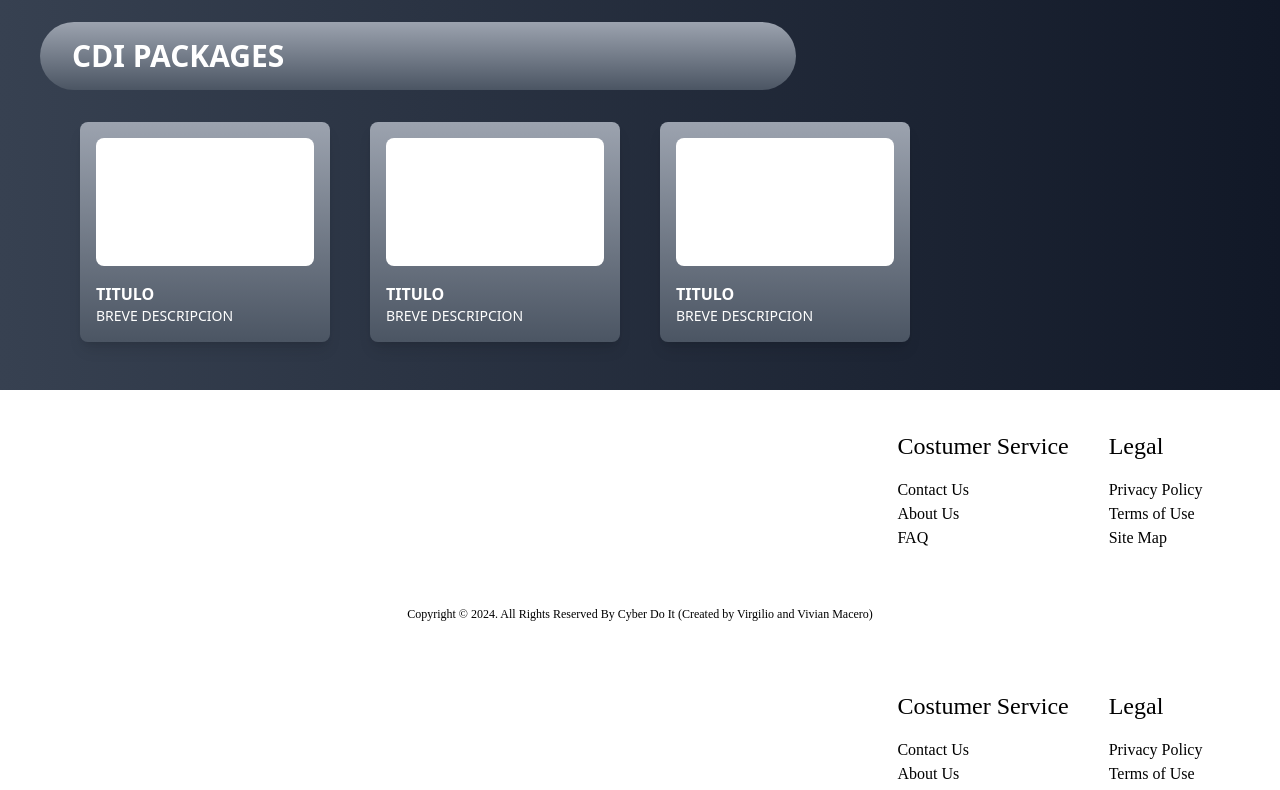
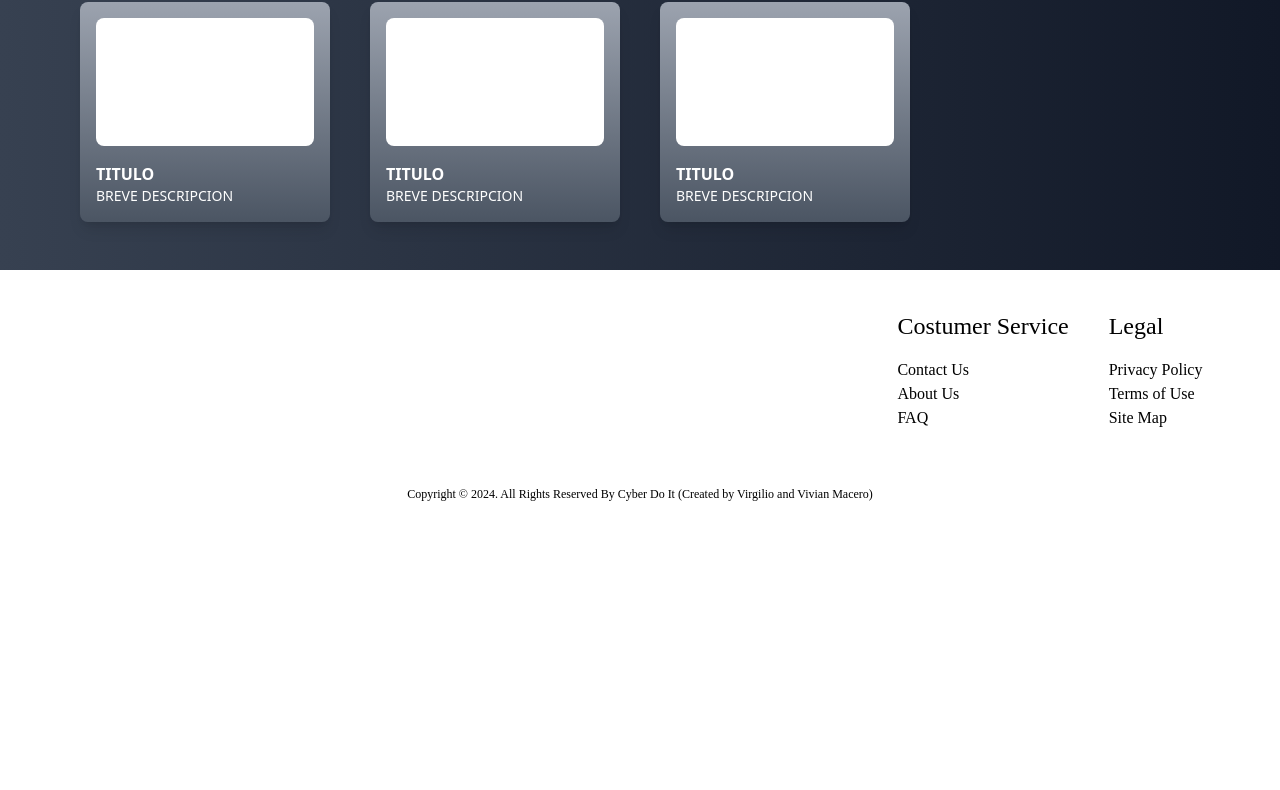
Before and after one commit to VirgilioMacero/cyber-do-it-WebPage, a React (Vite) app: page /products in a window 1280 px wide. Shown: the part 1995-2785 px from the top of the page. After the commit the page ends 2497 px from the top, so only its background shows below. Built offline with nearby package versions, Linux system fonts and the light colour scheme; a web font is replaced by a local one.

Commit message:
Feature/Footer Put in the Bottom and and aded Not Found Page

```diff
--- a/package.json
+++ b/package.json
@@ -15,8 +15,7 @@
     "react": "^18.2.0",
     "react-cookie": "^7.1.0",
     "react-dom": "^18.2.0",
-    "react-router-dom": "^6.22.3",
-    "react-swipeable": "^7.0.1"
+    "react-router-dom": "^6.22.3"
   },
   "devDependencies": {
     "@types/react": "^18.2.56",
--- a/src/App.tsx
+++ b/src/App.tsx
@@ -10,6 +10,7 @@ import { Route, Routes } from "react-router-dom";
 import Products from "./views/Products";
 import Header from "./components/Shared/Header";
 import Footer from "./components/Shared/Footer";
+import NotFound from "./components/Shared/NotFound";
 
 function App() {
   const [cookies] = useCookies(["cookieConsent"]);
@@ -22,6 +23,7 @@ function App() {
         <Routes>
           <Route path="/" element={<Home />} />
           <Route path="/products" element={<Products />} />
+          <Route path="*" element={<NotFound />} />
         </Routes>
         {!cookies.cookieConsent && <CookieConsent />}
         <Footer />
--- a/src/components/Home/Carrousel.tsx
+++ b/src/components/Home/Carrousel.tsx
@@ -1,7 +1,5 @@
 import { useState } from "react";
 import image from "../../assets/carrousel-background.png";
-import { useSwipeable } from "react-swipeable";
-
 export default function Carrousel({ images }: { images: Array<string> }) {
   const [currentIndex, setCurrentIndex] = useState(0);
   const [isDragging, setIsDragging] = useState(false);
@@ -48,15 +46,6 @@ export default function Carrousel({ images }: { images: Array<string> }) {
 
   // Swipe for Phone Gestures
 
-  const handlers = useSwipeable({
-    onSwipedLeft: () => {
-      nextSlide();
-    },
-    onSwipedRight: () => {
-      prevSlide();
-    },
-  });
-
   return (
     <div
       className="w-full min-h-[420px] h-80 pb-12 max-[700px]:pt-12"
@@ -102,7 +91,6 @@ export default function Carrousel({ images }: { images: Array<string> }) {
                     alt=""
                     key={index}
                     className="min-w-full h-full"
-                    {...handlers}
                   />
                 );
               } else {
@@ -110,7 +98,6 @@ export default function Carrousel({ images }: { images: Array<string> }) {
                   <div
                     key={index}
                     className="h-full text-white min-w-full flex items-center justify-center w-full bg-transparent"
-                    {...handlers}
                   >
                     {image}
                   </div>
--- a/src/components/Shared/Footer.tsx
+++ b/src/components/Shared/Footer.tsx
@@ -2,7 +2,7 @@ export default function Footer() {
   const fechaActual = new Date();
 
   return (
-    <div className="h-[220px] w-full">
+    <div className=" w-full relative bottom-0">
       <div className="flex flex-row-reverse  mt-10 max-[700px]:flex-row max-[700px]:ml-4">
         <div
           className="grid grid-cols-2 gap-10 max-[376px]:grid-cols-1 "
@@ -47,7 +47,7 @@ export default function Footer() {
         </div>
       </div>
       <div
-        className="w-full text-center mt-10 max-[571px]:mt-0"
+        className="w-full text-center pt-10 max-[571px]:mt-0"
         style={{ fontFamily: "Azeret Mono" }}
       >
         <p className="text-xs">
--- /dev/null
+++ b/src/components/Shared/NotFound.tsx
@@ -0,0 +1,9 @@
+import React from "react";
+
+export default function NotFound() {
+  return (
+    <div className="container mx-auto">
+      <h1 className="text-2xl">Page Not Found</h1>
+    </div>
+  );
+}
--- a/src/views/Products.tsx
+++ b/src/views/Products.tsx
@@ -5,34 +5,33 @@ import SectionProduct from "../components/Products/SectionProduct";
 
 export default function Products() {
   const desing = [
-        { id: 1, title: 'TITULO', description: 'BREVE DESCRIPCION', price: '$$$' },
-        { id: 2, title: 'TITULO', description: 'BREVE DESCRIPCION', price: '$$$' },
-        { id: 3, title: 'TITULO', description: 'BREVE DESCRIPCION', price: '$$$' },
-        { id: 4, title: 'TITULO', description: 'BREVE DESCRIPCION', price: '$$$' },
-        { id: 5, title: 'TITULO', description: 'BREVE DESCRIPCION', price: '$$$' },
-        { id: 6, title: 'TITULO', description: 'BREVE DESCRIPCION', price: '$$$' },
-        { id: 7, title: 'TITULO', description: 'BREVE DESCRIPCION', price: '$$$' },
-        { id: 8, title: 'TITULO', description: 'BREVE DESCRIPCION', price: '$$$' },
+    { id: 1, title: "TITULO", description: "BREVE DESCRIPCION", price: "$$$" },
+    { id: 2, title: "TITULO", description: "BREVE DESCRIPCION", price: "$$$" },
+    { id: 3, title: "TITULO", description: "BREVE DESCRIPCION", price: "$$$" },
+    { id: 4, title: "TITULO", description: "BREVE DESCRIPCION", price: "$$$" },
+    { id: 5, title: "TITULO", description: "BREVE DESCRIPCION", price: "$$$" },
+    { id: 6, title: "TITULO", description: "BREVE DESCRIPCION", price: "$$$" },
+    { id: 7, title: "TITULO", description: "BREVE DESCRIPCION", price: "$$$" },
+    { id: 8, title: "TITULO", description: "BREVE DESCRIPCION", price: "$$$" },
   ];
   const itServices = [
-        { id: 1, title: 'TITULO', description: 'BREVE DESCRIPCION', price: '$$$' },
-        { id: 2, title: 'TITULO', description: 'BREVE DESCRIPCION', price: '$$$' },
-        { id: 3, title: 'TITULO', description: 'BREVE DESCRIPCION', price: '$$$' },
-        { id: 4, title: 'TITULO', description: 'BREVE DESCRIPCION', price: '$$$' },
-        { id: 5, title: 'TITULO', description: 'BREVE DESCRIPCION', price: '$$$' },
-        { id: 6, title: 'TITULO', description: 'BREVE DESCRIPCION', price: '$$$' },
-        { id: 7, title: 'TITULO', description: 'BREVE DESCRIPCION', price: '$$$' },
-        { id: 8, title: 'TITULO', description: 'BREVE DESCRIPCION', price: '$$$' },
+    { id: 1, title: "TITULO", description: "BREVE DESCRIPCION", price: "$$$" },
+    { id: 2, title: "TITULO", description: "BREVE DESCRIPCION", price: "$$$" },
+    { id: 3, title: "TITULO", description: "BREVE DESCRIPCION", price: "$$$" },
+    { id: 4, title: "TITULO", description: "BREVE DESCRIPCION", price: "$$$" },
+    { id: 5, title: "TITULO", description: "BREVE DESCRIPCION", price: "$$$" },
+    { id: 6, title: "TITULO", description: "BREVE DESCRIPCION", price: "$$$" },
+    { id: 7, title: "TITULO", description: "BREVE DESCRIPCION", price: "$$$" },
+    { id: 8, title: "TITULO", description: "BREVE DESCRIPCION", price: "$$$" },
   ];
   const cdi = [
-        { id: 1, title: 'TITULO', description: 'BREVE DESCRIPCION', price: '$$$' },
-        { id: 2, title: 'TITULO', description: 'BREVE DESCRIPCION', price: '$$$' },
-        { id: 3, title: 'TITULO', description: 'BREVE DESCRIPCION', price: '$$$' }
+    { id: 1, title: "TITULO", description: "BREVE DESCRIPCION", price: "$$$" },
+    { id: 2, title: "TITULO", description: "BREVE DESCRIPCION", price: "$$$" },
+    { id: 3, title: "TITULO", description: "BREVE DESCRIPCION", price: "$$$" },
   ];
-    return(
-        <div>
-            <Header></Header>
-            <NavProducts/>
+  return (
+    <div className="">
+      <NavProducts />
       <SectionProduct
         title="DESIGN"
         cards={desing}
@@ -51,7 +50,6 @@ export default function Products() {
         className="bg-gradient-to-r from-gray-700 to-gray-900"
         classNameCard="bg-gradient-to-b from-gray-400 to-gray-600 p-4"
       />
-            <Footer />
     </div>
   );
 }
```
Also changed, not shown: 1 other file (tests, documents, lock files or other folders). Lines whose indentation alone changed are shown as unchanged.
